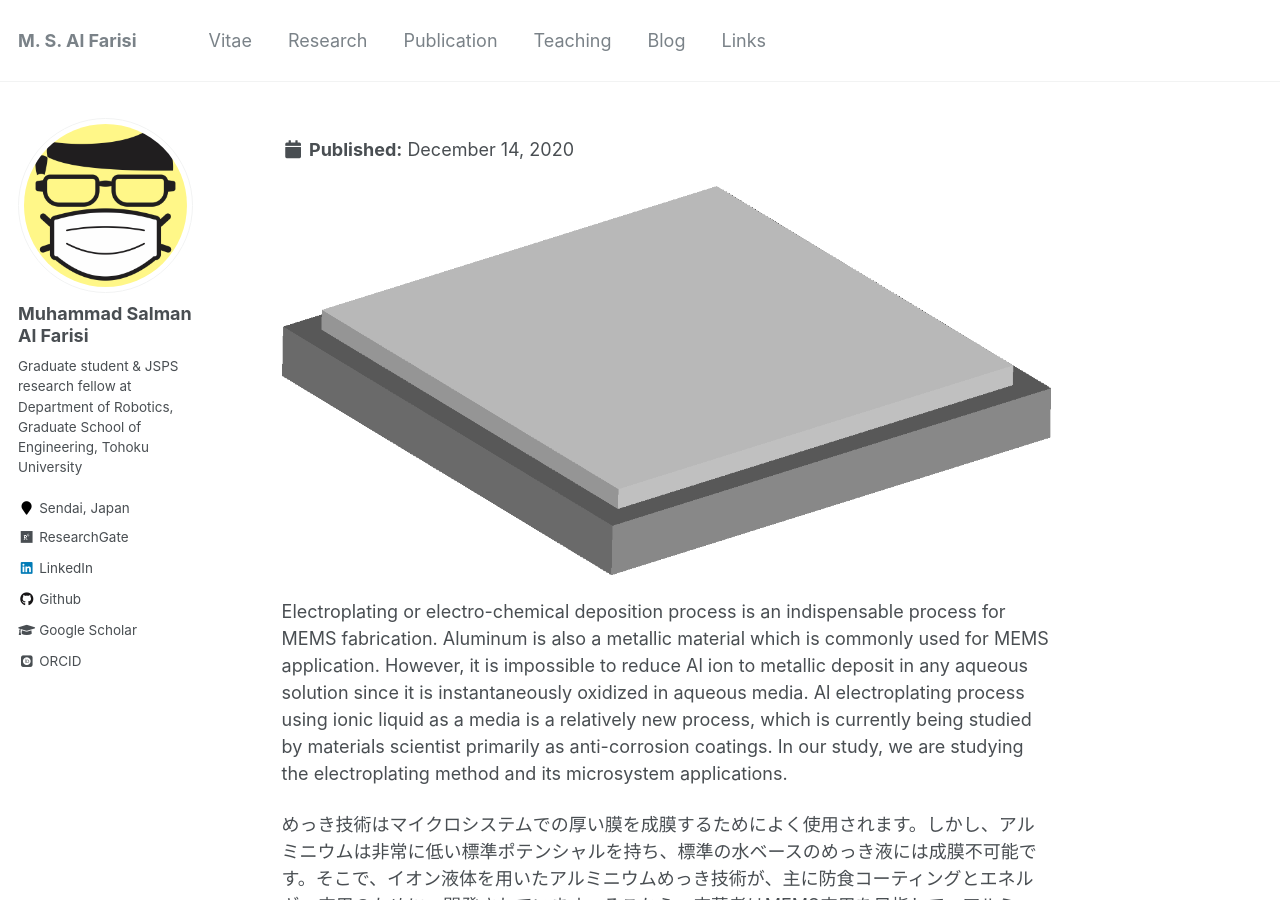
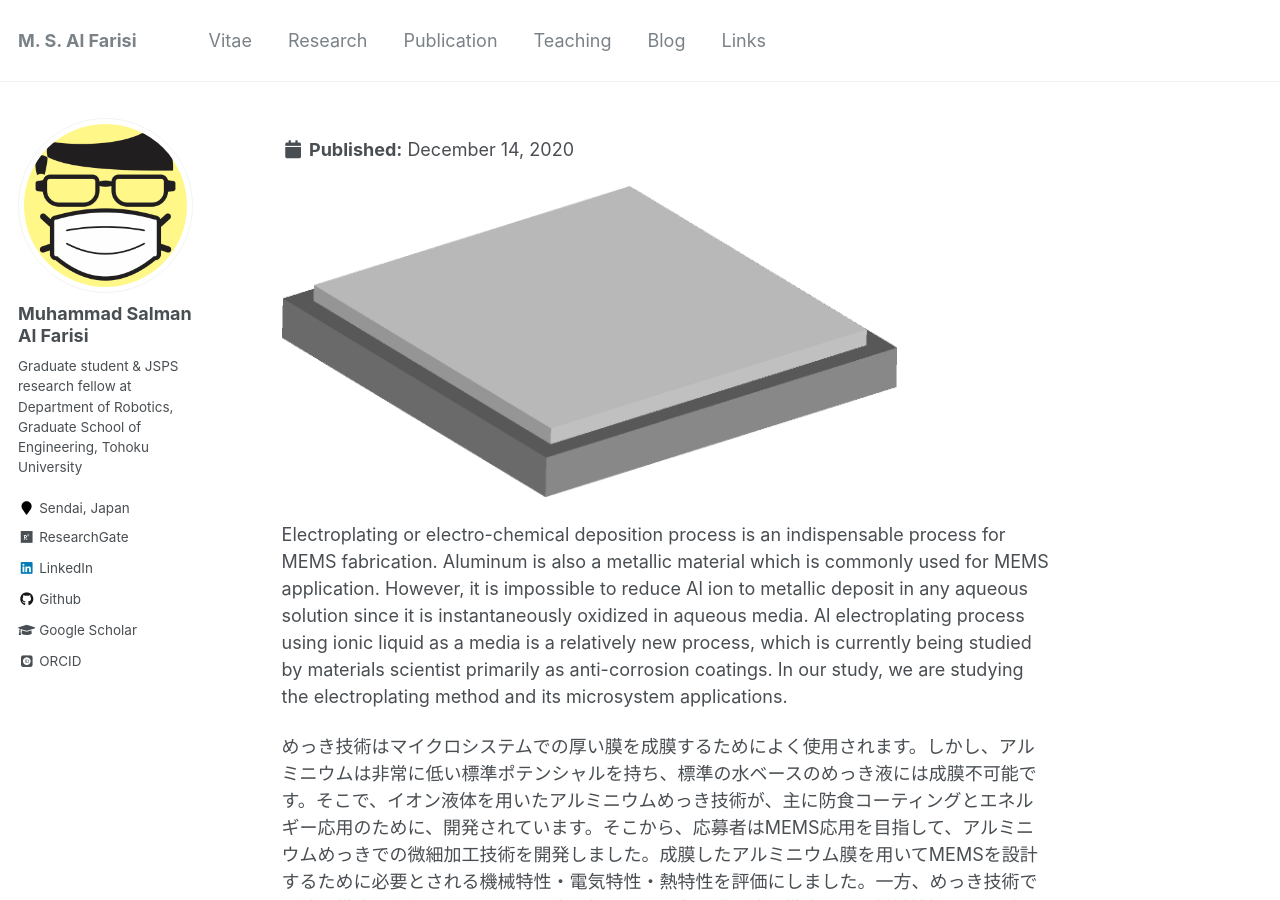
Before and after one commit to msalfarisi/msalfarisi.github.io, a Jekyll site: the page built from _research/al-plating.md, in a window 1280 px wide and 900 px high. Built offline with Jekyll 4.4.1, drawn with Linux system fonts in a browser that asks for light colours; some web fonts are replaced.

Commit message:
Update al-plating.md

```diff
--- a/_research/al-plating.md
+++ b/_research/al-plating.md
@@ -6,7 +6,7 @@ excerpt: "Aluminum electroplating from ionic liquid and its microsystem applicat
 collection: research
 ---
 
-<img src='/images/research-alecd.png' style="width:100%">
+<img src='/images/research-alecd.png' style="width:80%">
 
 Electroplating or electro-chemical deposition process is an indispensable process for MEMS fabrication. Aluminum is also a metallic material which is commonly used for MEMS application. However, it is impossible to reduce Al ion to metallic deposit in any aqueous solution since it is instantaneously oxidized in aqueous media. Al electroplating process using ionic liquid as a media is a relatively new process, which is currently being studied by materials scientist primarily as anti-corrosion coatings. In our study, we are studying the electroplating method and its microsystem applications.
 
```
